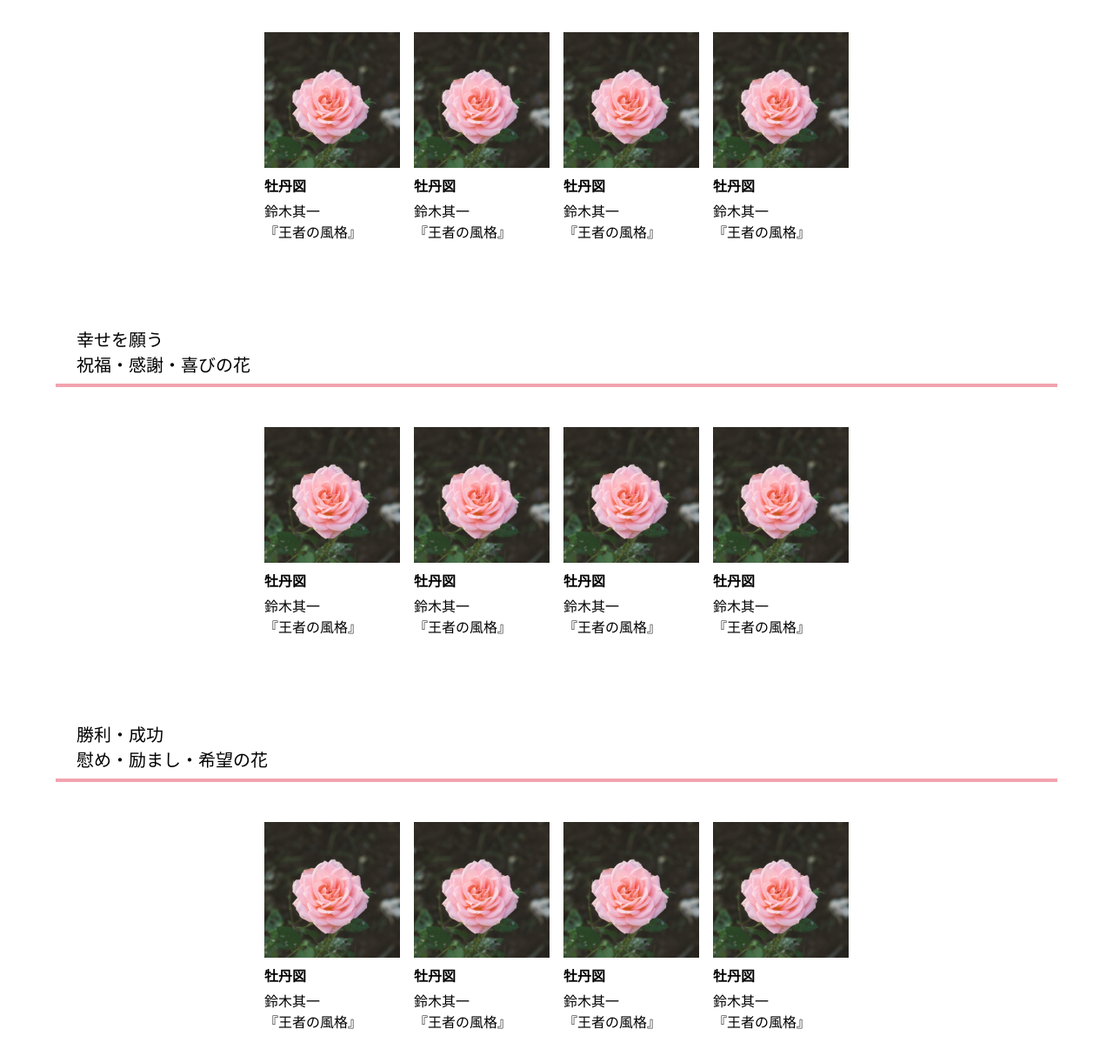
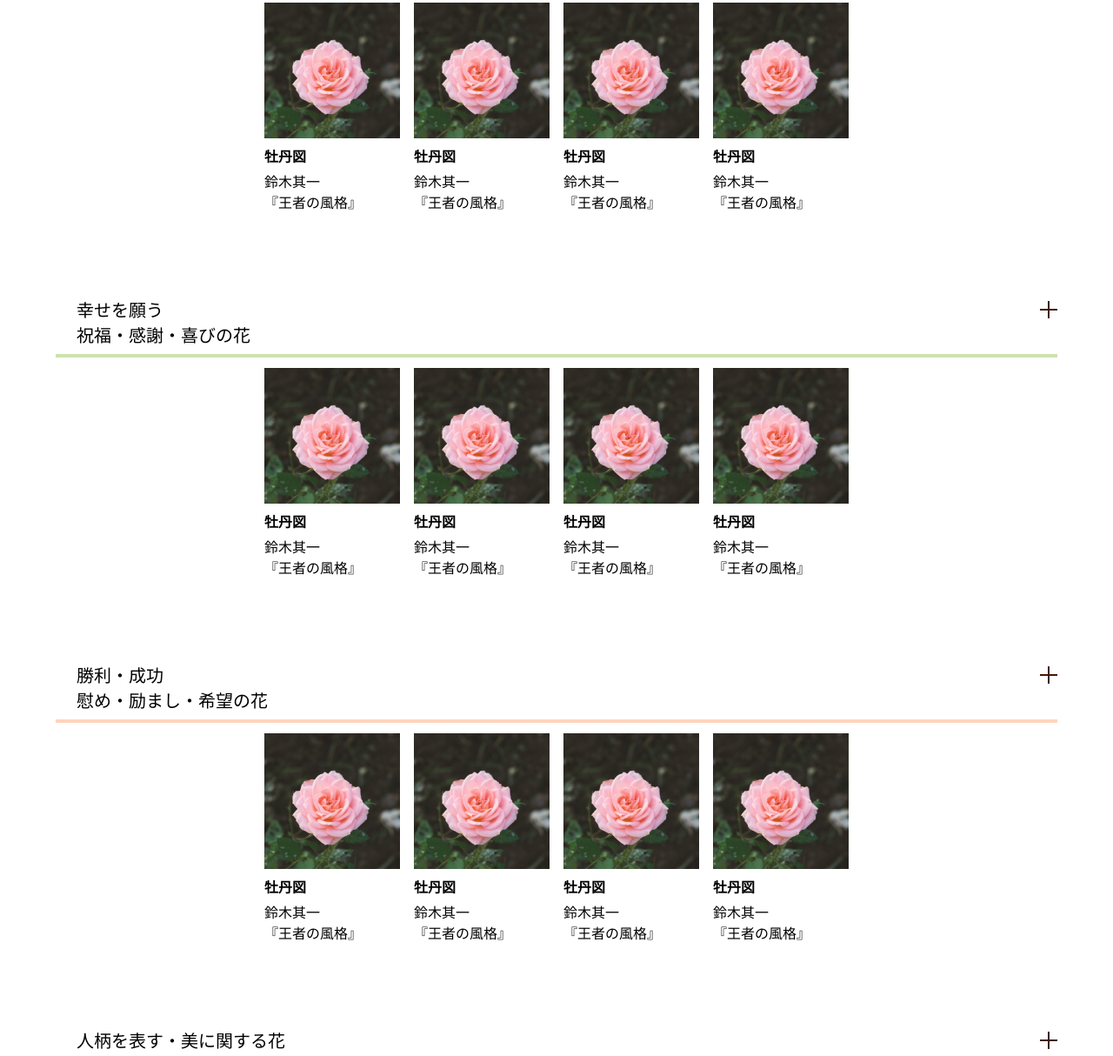
Before and after one commit to Anna-da/Flowers-and-paintings, a plain HTML site: page words/index.html in a window 1280 px wide. Shown: the part 871-2085 px from the top of the page at 87% size. Drawn offline with Linux system fonts and the light colour scheme; some packages are replaced by stand-ins of ours.

Commit message:
花言葉　完成した

```diff
--- a/words/index.html
+++ b/words/index.html
@@ -66,7 +66,7 @@
         </div>
 
         <div class="group">
-            <div class="group_title">
+            <div class="group_title group_title_happy">
                 <h4 class="group_title_text">幸せを願う<br>祝福・感謝・喜びの花</h4>
                 <button class="group_title_button"></button>
             </div>
@@ -103,7 +103,7 @@
         </div>
 
         <div class="group">
-            <div class="group_title">
+            <div class="group_title group_title_victory">
                 <h4 class="group_title_text">勝利・成功<br>慰め・励まし・希望の花</h4>
                 <button class="group_title_button"></button>
             </div>
@@ -140,7 +140,7 @@
         </div>
 
         <div class="group">
-            <div class="group_title">
+            <div class="group_title group_title_character">
                 <h4 class="group_title_text">人柄を表す・美に関する花</h4>
                 <button class="group_title_button"></button>
             </div>
@@ -177,7 +177,7 @@
         </div>
 
         <div class="group">
-            <div class="group_title">
+            <div class="group_title group_title_sorrow">
                 <h4 class="group_title_text">別れ・悲しい<br>怖い・ネガティブの花</h4>
                 <button class="group_title_button"></button>
             </div>
--- a/words/styles/index.css
+++ b/words/styles/index.css
@@ -41,21 +41,83 @@
 }
 
 .group_title {
-    padding: 0 0 16px 0;
     width: 90%;
     margin: 0 auto;
+    display: flex;
+    justify-content: space-between;
+    border-bottom: 4px solid rgba(233, 103, 123, 0.6);
+}
+
+.group_title_happy {
+    border-bottom: 4px solid rgba(168, 209, 120, 0.6);
+}
+
+.group_title_victory {
+    border-bottom: 4px solid rgba(255, 183, 143, 0.6);
+}
+
+.group_title_character {
+    border-bottom: 4px solid rgba(228, 231, 71, 0.6);
+}
+
+.group_title_sorrow {
+    border-bottom: 4px solid rgba(143, 168, 255, 0.6);
 }
 
 .group_title_text {
     font-family: 'Noto Sans JP';
     font-weight: 300;
     font-size: 20px;
-    border-bottom: 4px solid rgba(233, 103, 123, 0.6);
     padding: 0 0 8px 24px;
 }
 
 .group_title_button {
+    width: 20px;
+	height: 30px;
+	margin: 0;
+	display: block;
+	text-align: center;
+	line-height:0;
+	position: relative;
+}
 
+.group_title_button::before{
+	display: block;
+	content: "";
+	position: absolute;
+	top:0;
+	right:0;
+	bottom:0;
+	left:0;
+	margin:auto;
+	width: 20px;
+	height: 2px;
+	background-color: #40180A;
+	transition: .2s;
+	transform: rotate(90deg);
+}
+
+.group_title_button::after{
+	display: block;
+	content: "";
+	position: absolute;
+	top: 0;
+	right: 0;
+	bottom: 0;
+	left: 0;
+	margin: auto;
+	width: 20px;
+	height: 2px;
+	background-color: #40180A;
+	transition: .3s;
+}
+
+.group_title_button.on:before{
+	transform: rotate(0deg);
+}
+
+.group_title_button.on:after{
+	background-color: transparent;
 }
 
 .selects {
```
